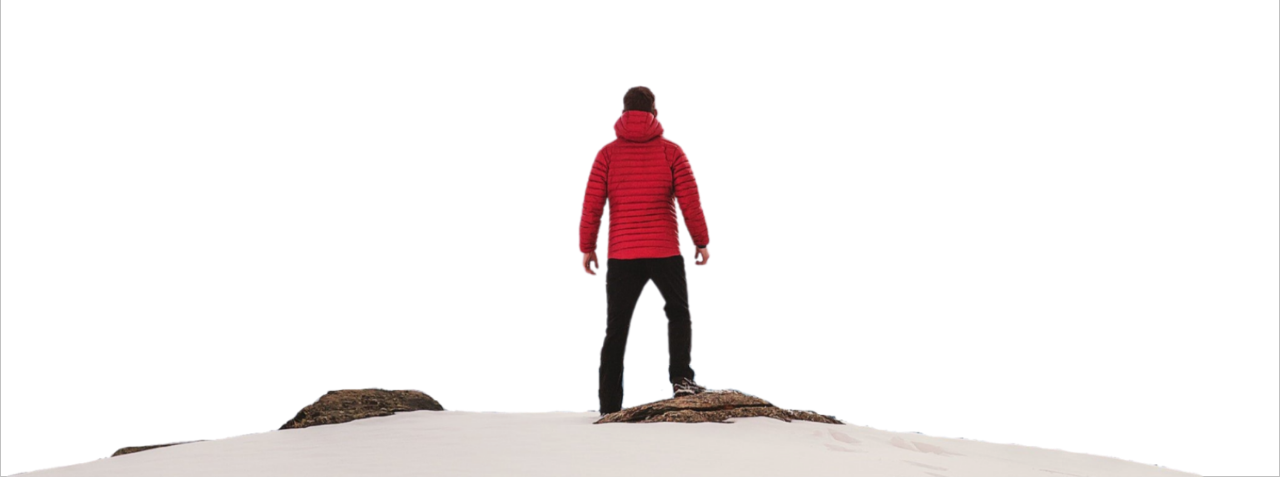
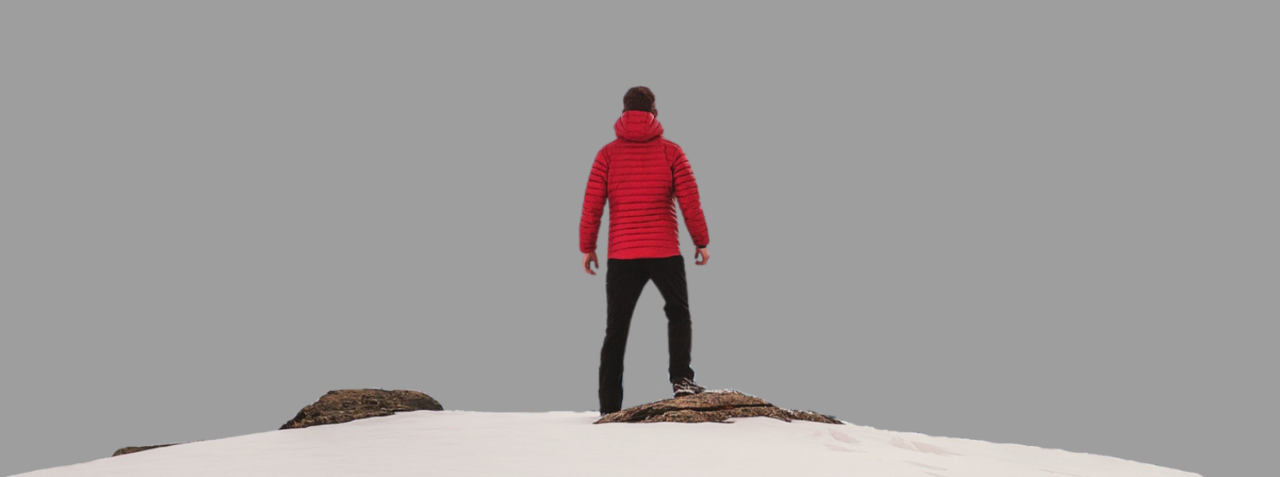
Before and after one commit to ghshivamkashyap/paralex-effect, a plain HTML site: page index.html in a window 1280 px wide. Shown: the part 323-800 px from the top of the page. Drawn offline with Linux system fonts and the light colour scheme; the site is published under a folder, as on GitHub Pages, so addresses that start at the root find nothing.

Commit message:
updated index.html file

```diff
--- a/index.html
+++ b/index.html
@@ -10,7 +10,7 @@
   <body>
     <div id="wrapper">
       <div class="maincontainer">
-        <img src="/assets/background.png" class="background" />
+        <img src="assets/background.png" class="background" />
         <img src="assets/foreground.png" class="foreground" />
         <h1>Adventure</h1>
       </div>
```
